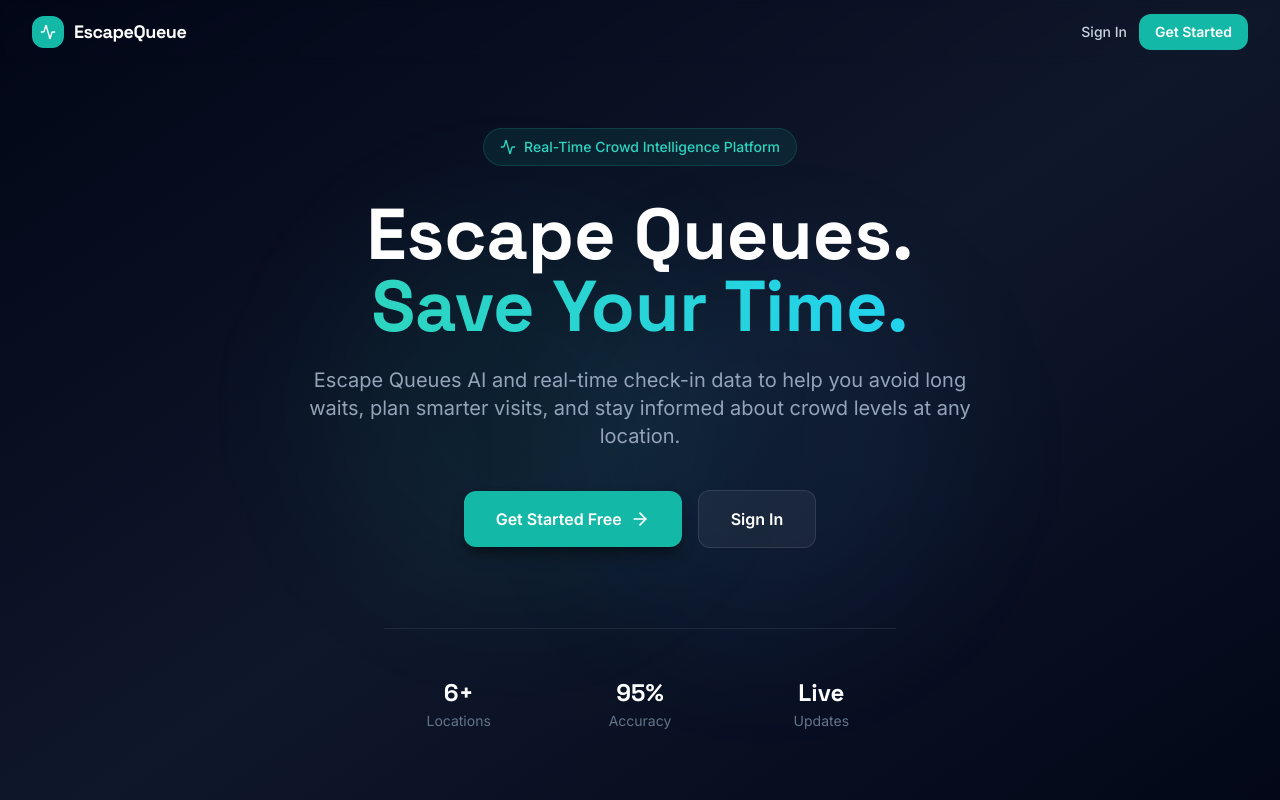
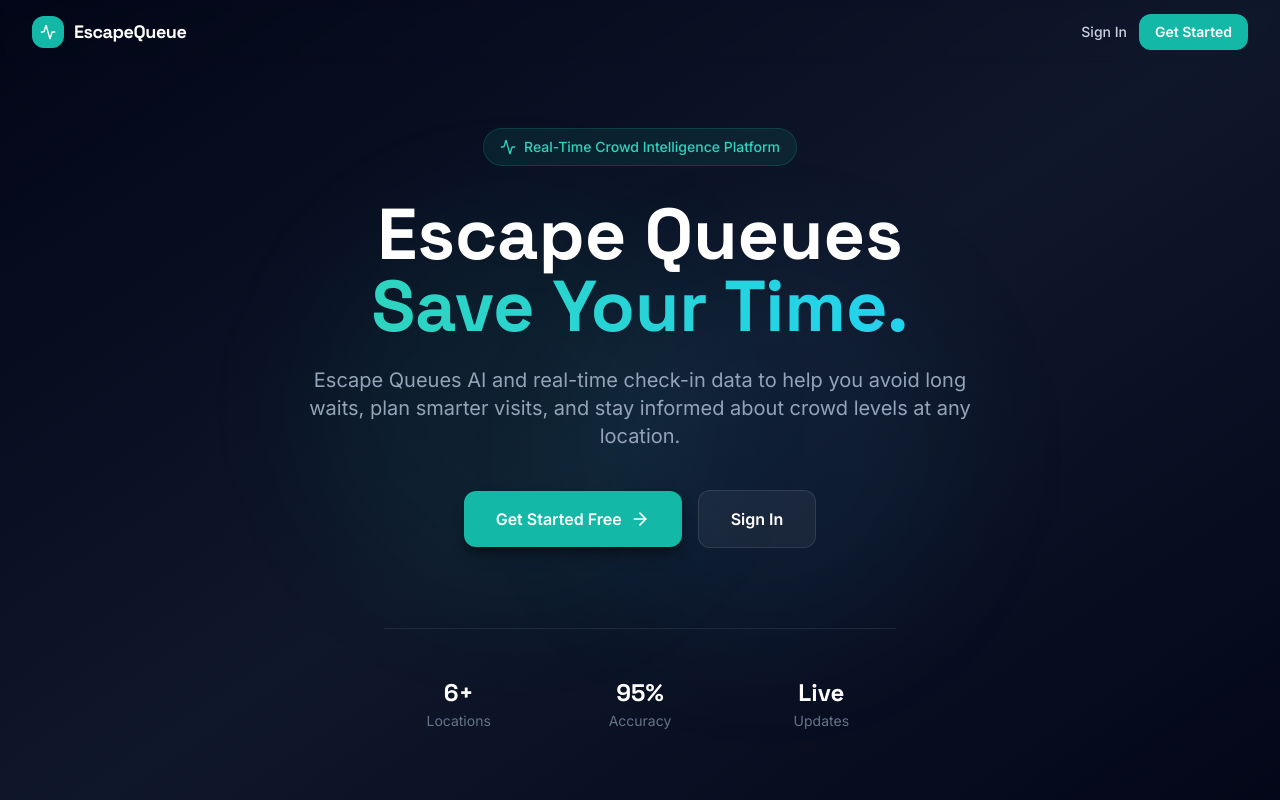
Before and after one commit to trishavelan200623-gif/escape-queue, a React (Vite) app: page / in a window 1280 px wide. Shown: the top 800 px of the page. Built offline with nearby package versions, Linux system fonts and the light colour scheme; what @radix-ui/themes would draw is missing.

Commit message:
Update Home.tsx

```diff
--- a/src/pages/Home.tsx
+++ b/src/pages/Home.tsx
@@ -79,7 +79,7 @@ export default function Home() {
             </div>
 
             <h1 className="font-heading text-5xl md:text-7xl font-bold text-white leading-tight mb-6">
-              Escape Queues.
+              Escape Queues
               <br />
               <span className="text-transparent bg-clip-text bg-gradient-to-r from-teal-400 to-cyan-400">
                 Save Your Time.
```
